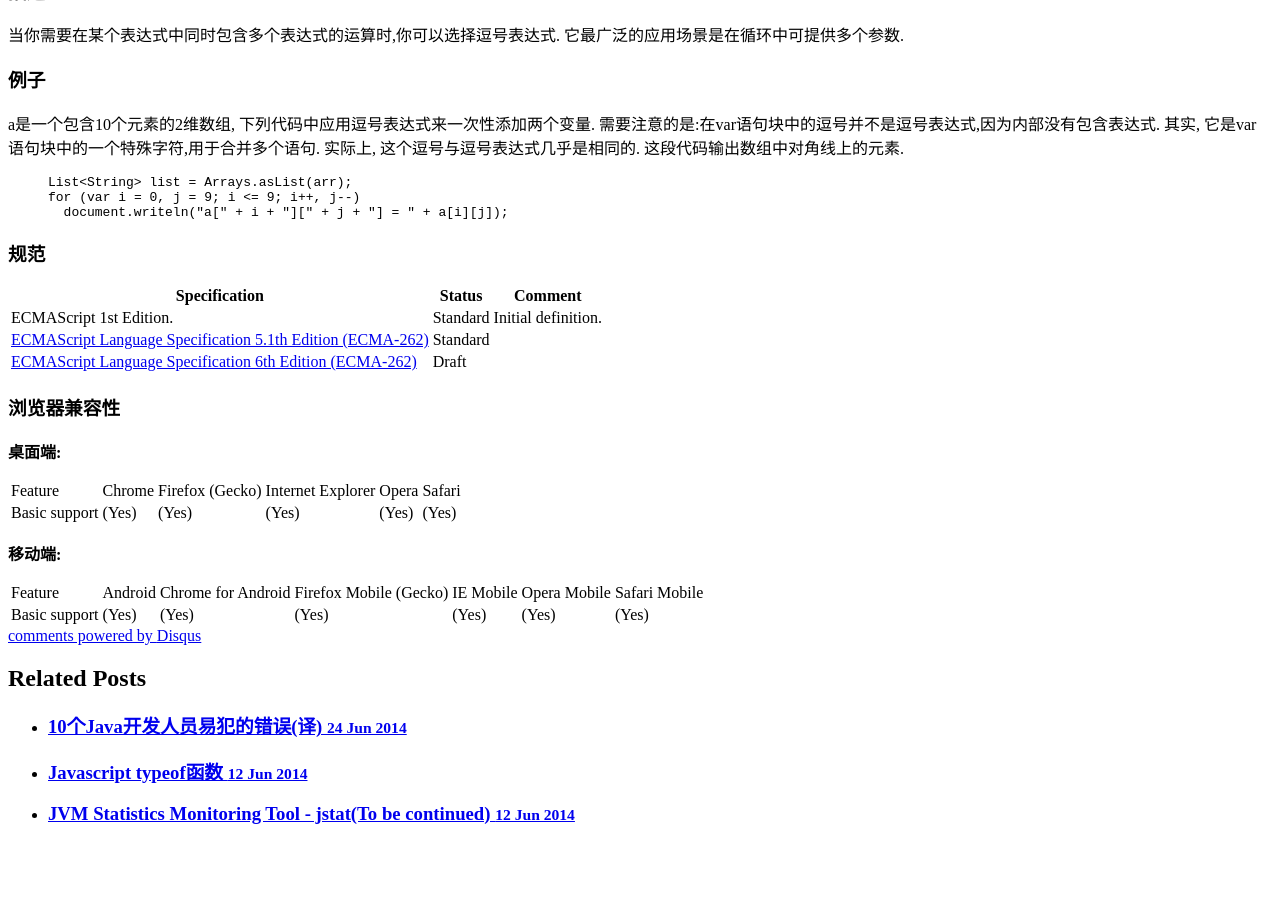
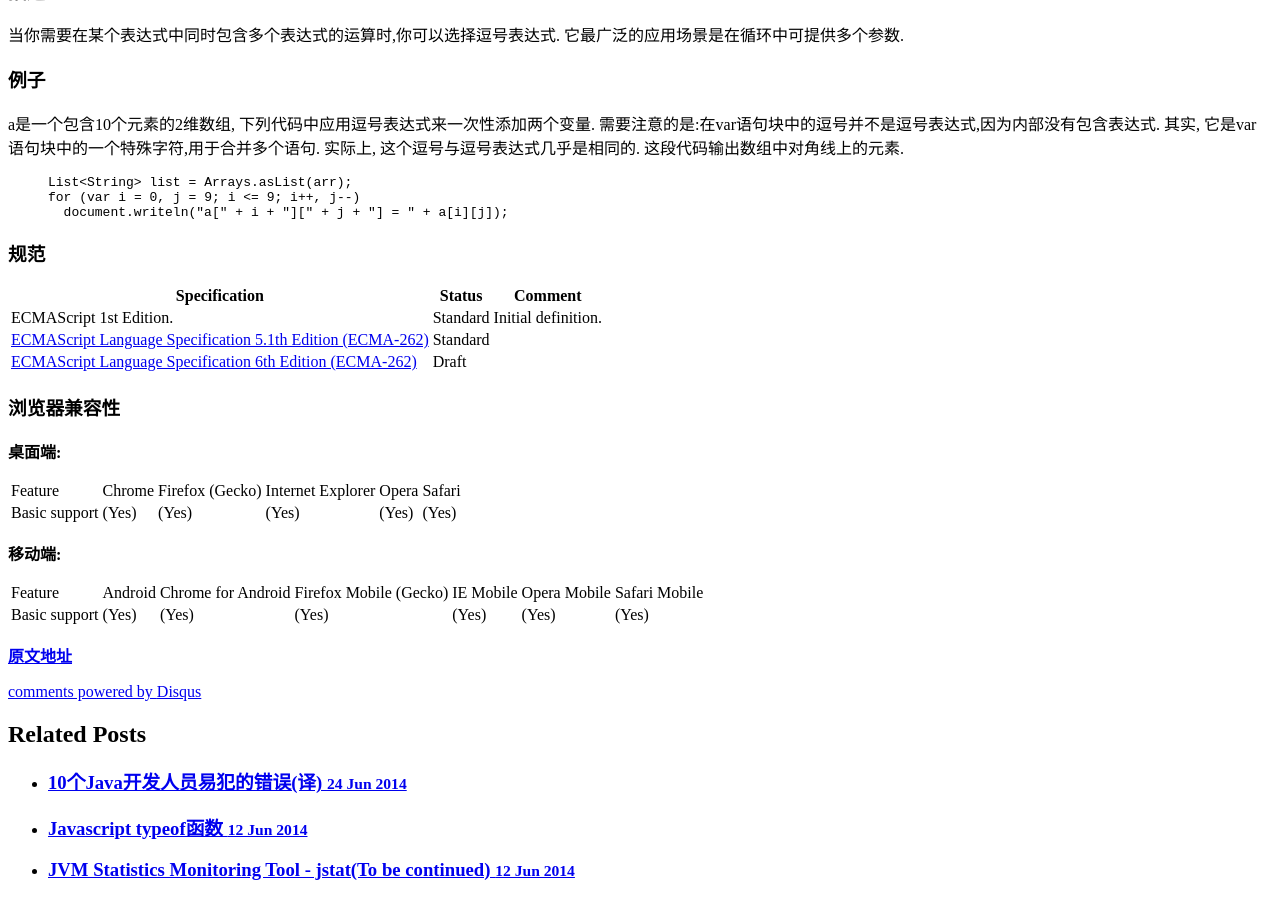
Before and after one commit to clarkdo/clarkdo.github.com, a Jekyll site: the page built from _posts/2014-07-01-comma-operator-in-js.md, in a window 1280 px wide and 900 px high, scrolled down 613 px. Built offline with Jekyll 4.4.1, drawn with Linux system fonts in a browser that asks for light colours; Markdown is read by kramdown in place of the engine named in the settings; comment, search, counter and statistics services are not loaded; before the commit the page ends 1457 px from its top, so only the background shows below that.

Commit message:
new post

```diff
--- a/_posts/2014-07-01-comma-operator-in-js.md
+++ b/_posts/2014-07-01-comma-operator-in-js.md
@@ -109,3 +109,5 @@ for (var i = 0, j = 9; i <= 9; i++, j--)
     </tr>
   </tbody>
 </table>
+
+**[原文地址](https://developer.mozilla.org/en-US/docs/Web/JavaScript/Reference/Operators/Comma_Operator)**
```
